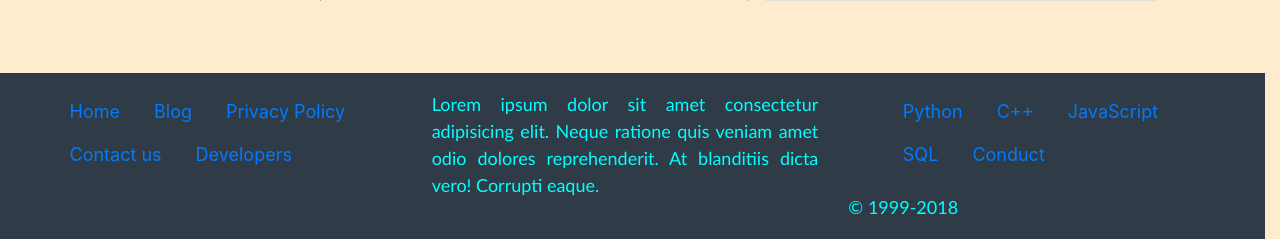
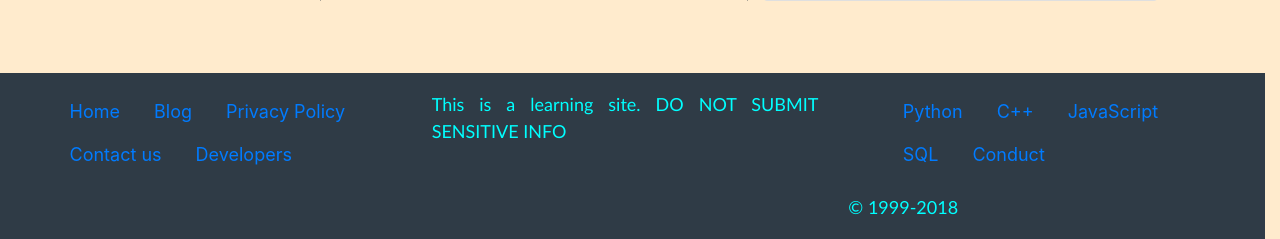
Before and after one commit to muremwa/Manhattan, a Django app: a page that uses blog/templates/blog/base.html in a window 1280 px wide. Shown: the part 962-1201 px from the top of the page. Run offline with Django 3.2, Linux system fonts and the light colour scheme; data comes from the database, SQL or seed files in the repository; some libraries are stand-ins or nearby versions.

Commit message:
changed message at the bottom of the website

```diff
--- a/blog/templates/blog/base.html
+++ b/blog/templates/blog/base.html
@@ -93,9 +93,6 @@
 	        {% endif %}
         {% endblock pagination %}
 
-
-
-
         <footer id="foot" class="row container-fluid bottom">
             <div class="col-md-4">
                 <ul>
@@ -108,7 +105,7 @@
             </div>
             <div class="col-md-4">
                 <p class="text-justify">
-                    Lorem ipsum dolor sit amet consectetur adipisicing elit. Neque ratione quis veniam amet odio dolores reprehenderit. At blanditiis dicta vero! Corrupti eaque.
+                This is a learning site. DO NOT SUBMIT SENSITIVE INFO
                 </p>
             </div>
             <div class="col-md-4">
```
